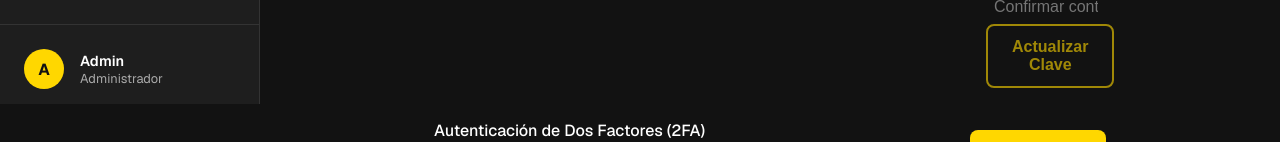
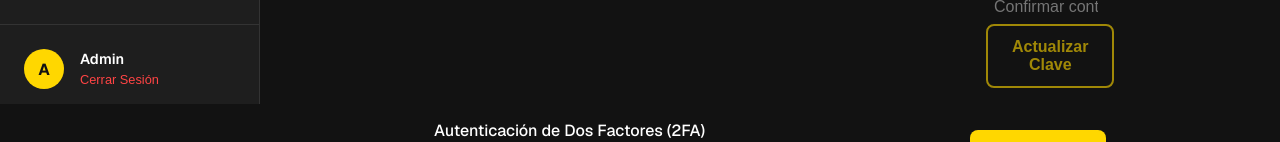
Before and after one commit to habana-gym/2doAntigravityHabanaGym, a Next.js app: page /settings in a window 1280 px wide. Shown: the part 696-838 px from the top of the page. Built offline with nearby package versions, Linux system fonts and the light colour scheme; no server answers; the database is empty.

Commit message:
Fix MFA Login Bug: Use correct factor_type property

```diff
--- a/src/components/layout/Sidebar.js
+++ b/src/components/layout/Sidebar.js
@@ -41,7 +41,24 @@ export default function Sidebar() {
                     <div className={styles.avatar}>A</div>
                     <div className={styles.userInfo}>
                         <p className={styles.userName}>Admin</p>
-                        <p className={styles.userRole}>Administrador</p>
+                        <button
+                            onClick={async () => {
+                                const { supabase } = await import('@/lib/supabase');
+                                await supabase.auth.signOut();
+                                window.location.href = '/login';
+                            }}
+                            style={{
+                                background: 'none',
+                                border: 'none',
+                                color: 'var(--color-danger)',
+                                cursor: 'pointer',
+                                fontSize: '0.8rem',
+                                padding: 0,
+                                textAlign: 'left'
+                            }}
+                        >
+                            Cerrar Sesión
+                        </button>
                     </div>
                 </div>
             </div>
```
Also changed, not shown: src/app/login/page.js (+6 -7 lines).
